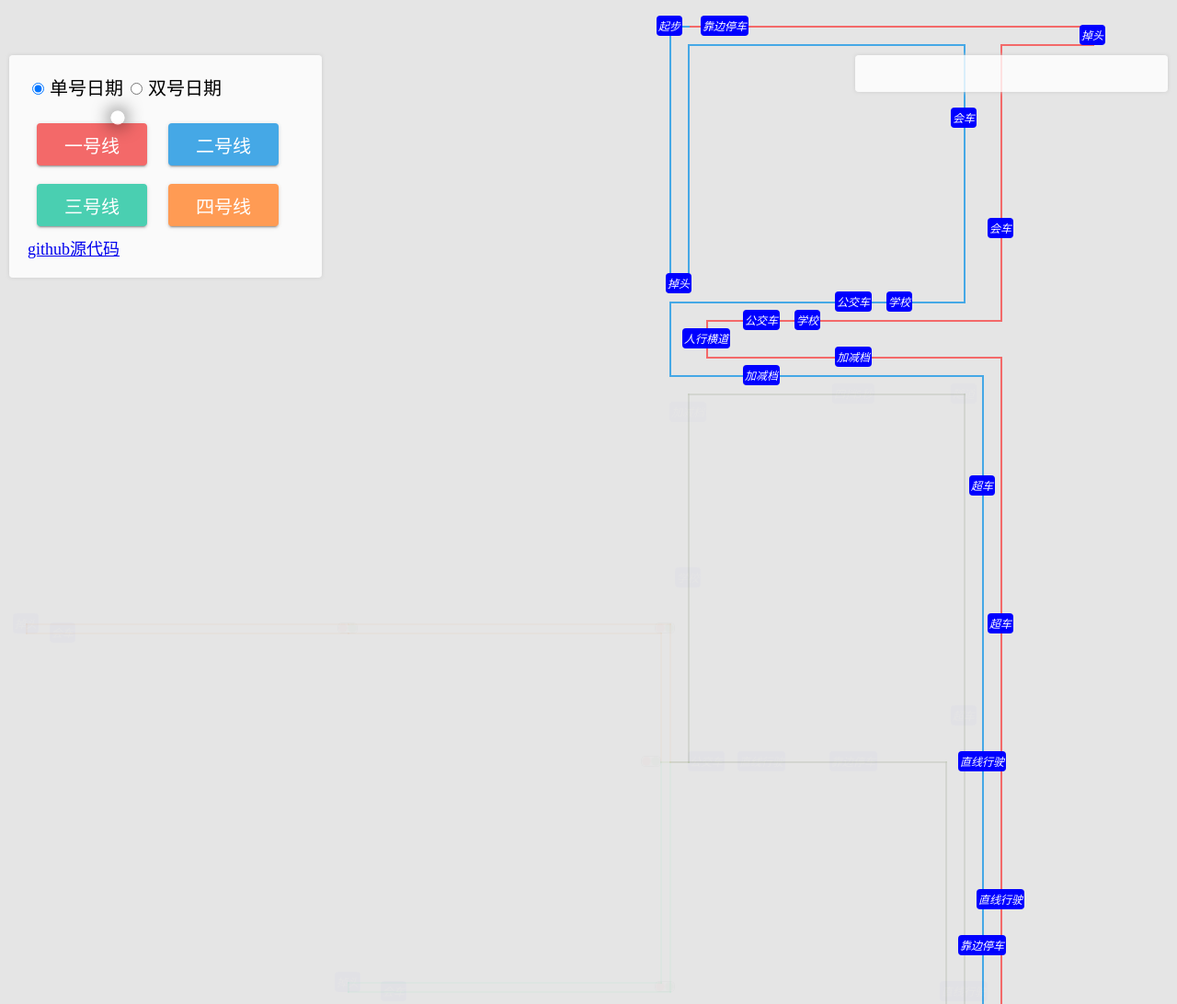
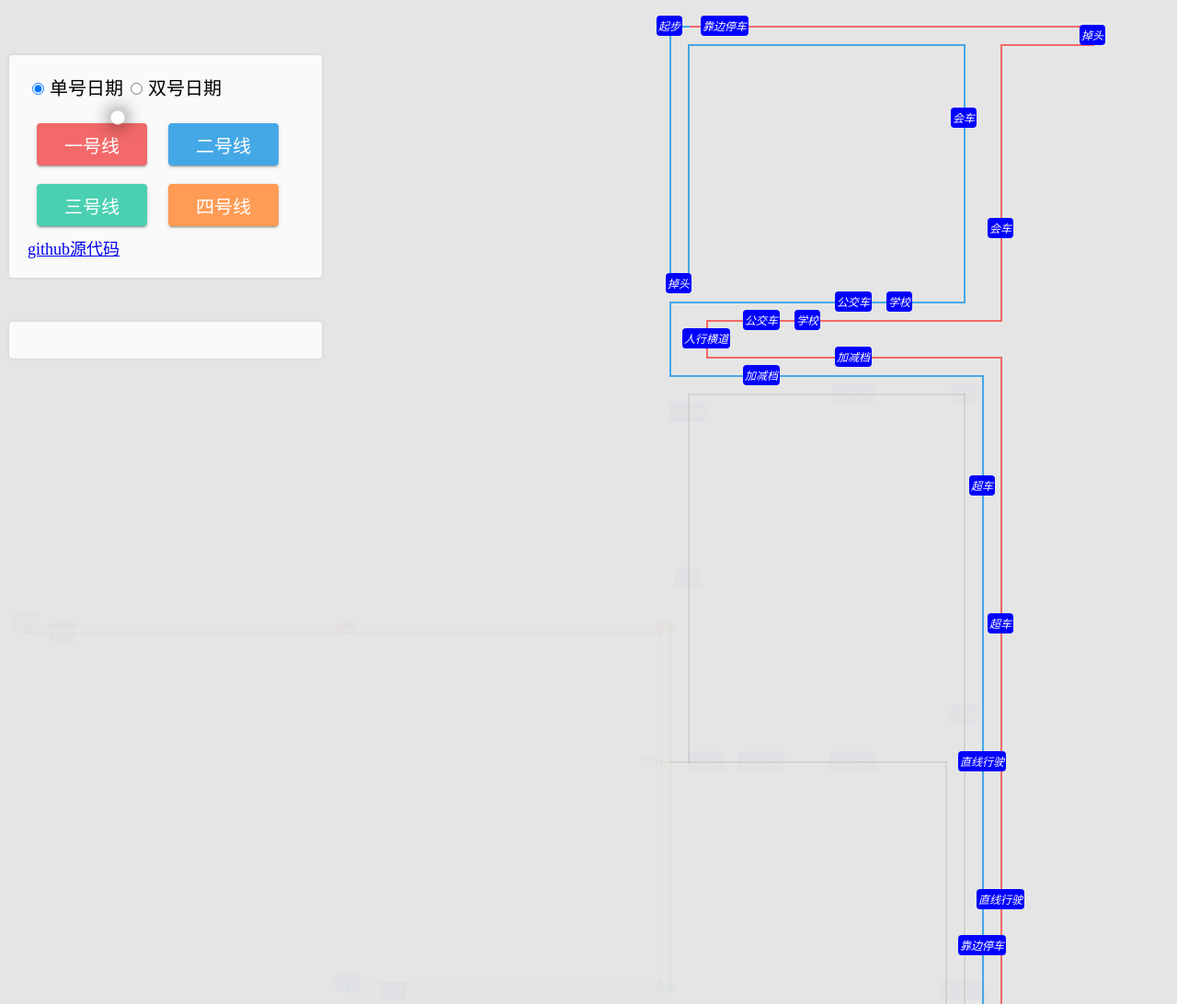
Before and after one commit to gitHber/fuyang, a plain HTML site: page index.html in a window 1280 px wide. Shown: the top 1092 px of the page at 92% size. Drawn offline with Linux system fonts and the light colour scheme.

Commit message:
fix: some bug

```diff
--- a/index.css
+++ b/index.css
@@ -44,6 +44,12 @@ body {
 #tooltip {
   right: 10px;
   top: 60px;
+}
+@media (max-width: 1460px) {
+  #tooltip {
+    left: 10px;
+    top: 350px;
+  }
 }
 #operate {
   left: 10px;
--- a/index.js
+++ b/index.js
@@ -322,9 +322,6 @@ colors.forEach((color, i) => {
   transformPathToDiv(path_2_2).forEach((p) => createPath(p, "#000", 2, 3));
   buttons[i].style.backgroundColor = color;
   buttons[i].addEventListener("click", () => {
-    Array.from(document.getElementsByClassName(i)).forEach(
-      (node) => (node.style.opacity = "1")
-    );
     [0, 1, 2, 3]
       .filter((index) => index !== i)
       .map((index) =>
@@ -332,6 +329,10 @@ colors.forEach((color, i) => {
           (node) => (node.style.opacity = ".01")
         )
       );
+    debugger;
+    Array.from(document.getElementsByClassName(i)).forEach(
+      (node) => (node.style.opacity = "1")
+    );
 
     const keyframes = paths[i].map(([left, top]) => ({
       left: left + offset[0] + "px",
```
